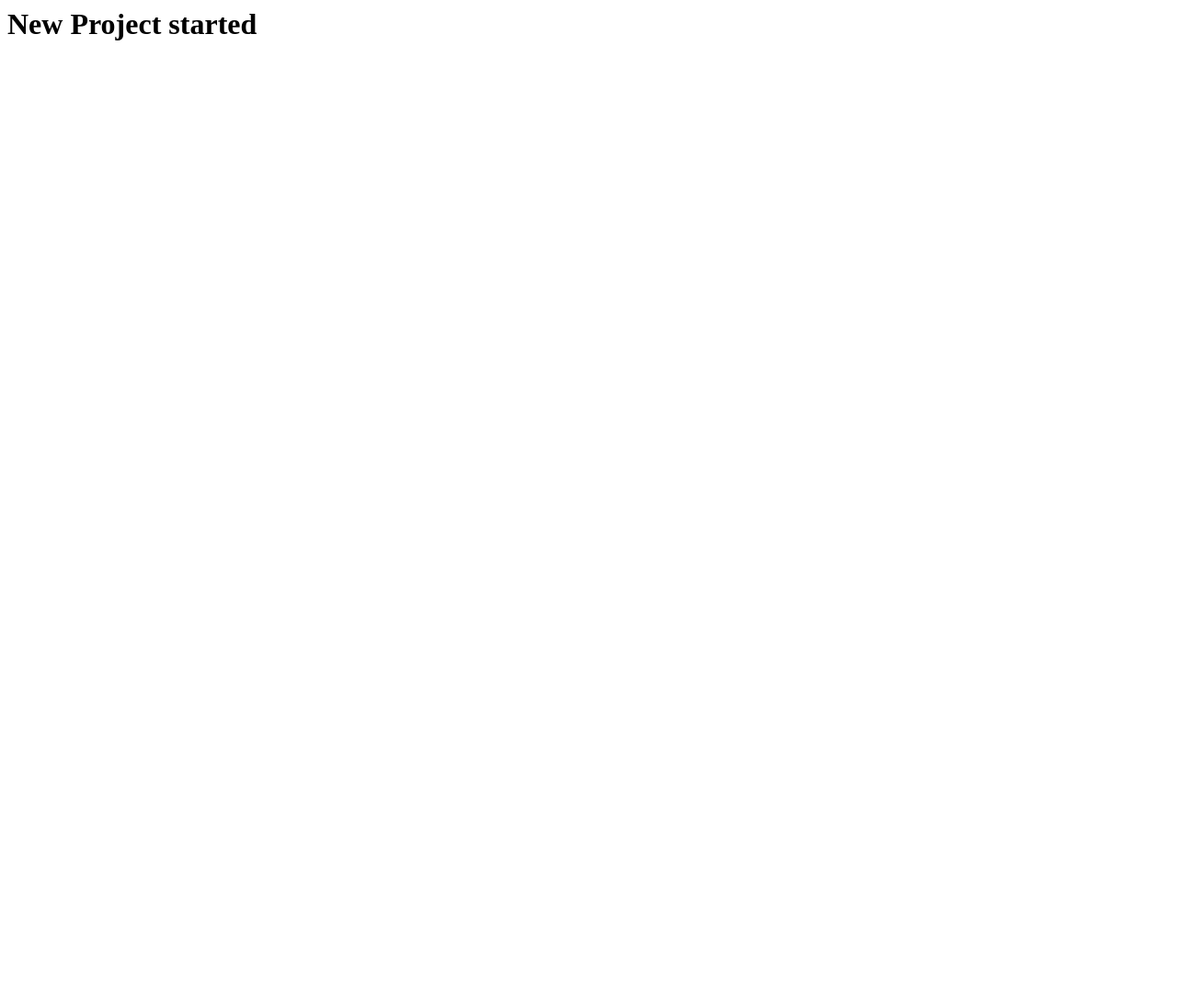
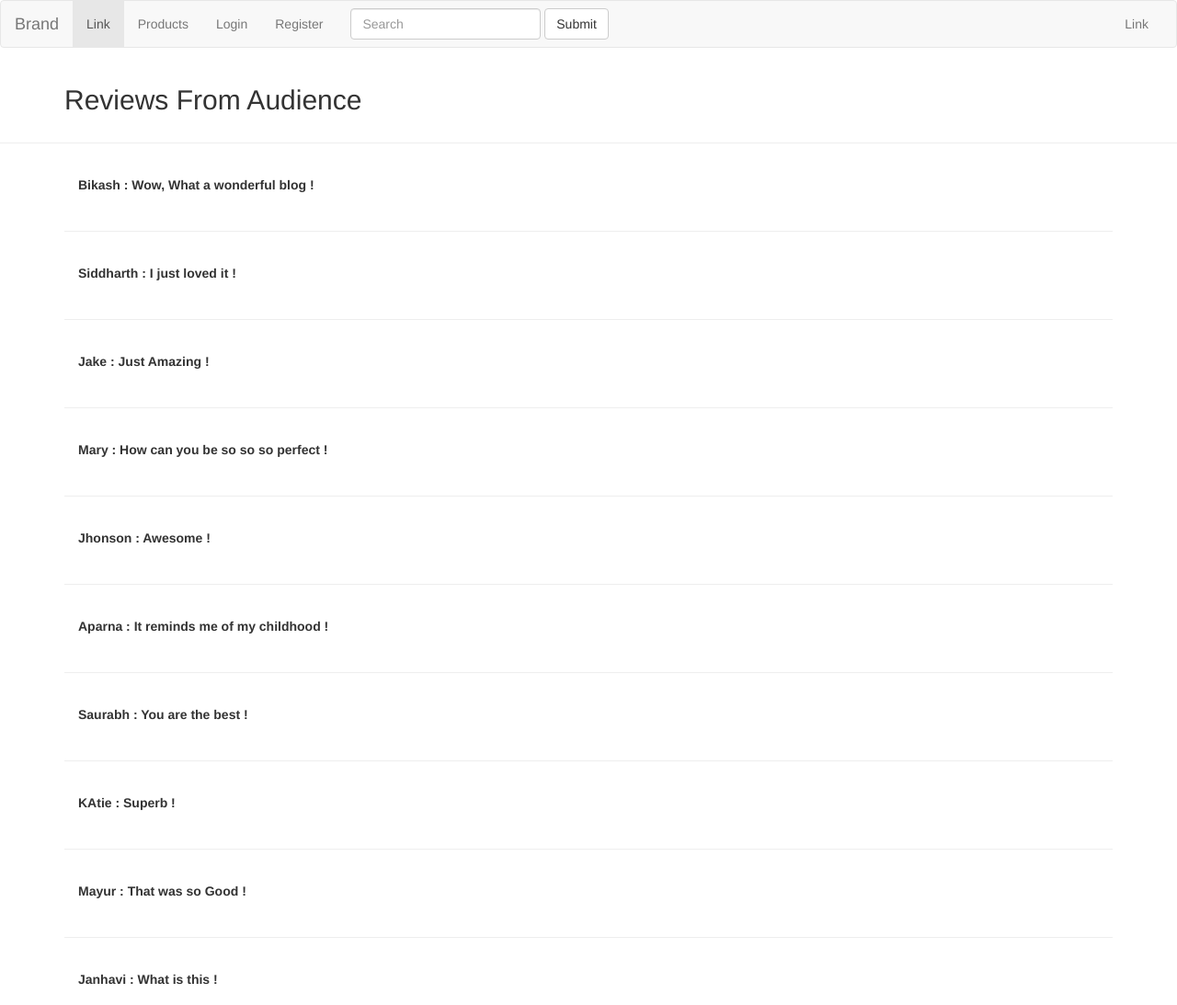
Before and after one commit to kumaranish8888/AngularJS, a website: page index.html in a window 1280 px wide. Shown: the top 1093 px of the page at 92% size. Before the commit the page ends 800 px from the top, so only its background shows below. Drawn offline with nearby package versions, Linux system fonts and the light colour scheme.

Commit message:
Modified and added files

```diff
--- a/app/app.js
+++ b/app/app.js
@@ -1,12 +1,19 @@
 (function(){
 
 
-    angular.module("bitblogger", ["login", "header", "register"]);
+    angular.module("bitblogger", ["login", "header", "register", "comment"]);
 
-    angular.module("bitblogger").config([function(){
+   angular.module("bitblogger").config([function(){
+       console.log("Working");
+   }]);
 
-        console.log("config: Bitblogger");
+    angular.module("bitblogger").controller("mainCtrl", [mainCtrl]);
 
-    }]);
+    function mainCtrl(){
+        var vm =  this;
+
+        vm.headerTemplate = "app/header/header.tpl.html";
+        vm.commentTemplate = "app/comment/comment.tpl.html";
+    }
 
 })();
--- /dev/null
+++ b/app/comment/comment.js
@@ -0,0 +1,10 @@
+(function(){
+
+    angular.module("comment",[]);
+
+    angular.module("comment").config([function(){
+
+        console.log("Comment: Config");
+    }]);
+
+})();
--- /dev/null
+++ b/app/comment/comment.tpl.html
@@ -0,0 +1,9 @@
+<div ng-controller = "commentCtrl as cm">
+    <div class ="container" class="panel-body"><h2>Reviews From Audience</h2></div><hr/>
+
+    <div class="container" ng-repeat = "item in cm.commentItem">
+        <label class="panel-body">  {{item.commenter}} : {{item.commentText}} </label> <hr/>
+
+    </div>
+
+</div>
--- /dev/null
+++ b/app/comment/commentCtrl.js
@@ -0,0 +1,56 @@
+(function(){
+
+    angular.module("comment").controller("commentCtrl", [commentCtrl]);
+
+    function commentCtrl(){
+        var bm = this;
+
+        bm.commentItem =  [
+            {
+                "commenter":"Bikash",
+                "commentText": "Wow, What a wonderful blog !"
+            },
+            {
+                "commenter": "Siddharth",
+                "commentText": "I just loved it !"
+            },
+            {
+                "commenter":"Jake",
+                "commentText": "Just Amazing !"
+            },
+            {
+                "commenter": "Mary",
+                "commentText": "How can you be so so so perfect !"
+            },
+            {
+                "commenter":"Jhonson",
+                "commentText": "Awesome !"
+            },
+            {
+                "commenter": "Aparna",
+                "commentText": "It reminds me of my childhood !"
+            },
+            {
+                "commenter":"Saurabh",
+                "commentText": "You are the best !"
+            },
+            {
+                "commenter": "KAtie",
+                "commentText": "Superb !"
+            },
+            {
+                "commenter": "Mayur",
+                "commentText": "That was so Good !"
+            },
+            {
+                "commenter": "Janhavi",
+                "commentText": "What is this !"
+            },
+            {
+                "commenter": "Viabhav",
+                "commentText": "I want to watch it again n again n again"
+            }
+        ];
+    }
+
+})();
--- /dev/null
+++ b/app/header/header.tpl.html
@@ -0,0 +1,33 @@
+<nav class="navbar navbar-default" ng-controller = "headerCtrl as hc">
+  <div class="container-fluid">
+    <div class="navbar-header">
+      <button type="button" class="navbar-toggle collapsed" data-toggle="collapse" data-target="#bs-example-navbar-collapse-1">
+        <span class="sr-only">Toggle navigation</span>
+        <span class="icon-bar"></span>
+        <span class="icon-bar"></span>
+        <span class="icon-bar"></span>
+      </button>
+      <a class="navbar-brand" href="#">Brand</a>
+    </div>
+
+    <div class="collapse navbar-collapse" id="bs-example-navbar-collapse-1">
+      <ul class="nav navbar-nav">
+        <li class="active"><a href="#">Link <span class="sr-only">(current)</span></a></li>
+        <li ng-repeat = "item in hc.navItem">
+            <a href="#">{{item.name}}</a>
+          </li>
+
+      </ul>
+
+      <form class="navbar-form navbar-left" role="search">
+        <div class="form-group">
+          <input class="form-control" placeholder="Search" type="text">
+        </div>
+        <button type="submit" class="btn btn-default">Submit</button>
+      </form>
+      <ul class="nav navbar-nav navbar-right">
+        <li><a href="#">Link</a></li>
+      </ul>
+    </div>
+  </div>
+</nav>
--- /dev/null
+++ b/app/header/headerCtrl.js
@@ -0,0 +1,28 @@
+(function(){
+
+    angular.module("header").controller("headerCtrl", [headerCtrl]);
+
+    function headerCtrl(){
+        console.log("Controller working properly");
+
+    var nm = this;
+        nm.navItem = [
+            {
+                "name": "Products",
+                "value": "products"
+            },
+            {
+                "name": "Login",
+                "value": "login"
+            },
+            {
+                "name": "Register",
+                "value": "register"
+            }
+        ];
+
+    }
+
+
+
+})();
--- a/index.html
+++ b/index.html
@@ -1,15 +1,24 @@
 <html ng-app = "bitblogger">
 <head>
+    <link rel="stylesheet" href="https://maxcdn.bootstrapcdn.com/bootswatch/3.3.7/darkly/bootstrap.min.css">
     <script src="bower_components/angular/angular.js"></script>
     </head>
 
     <body>
-    <h1>New Project started</h1>
+    <div ng-controller = "mainCtrl as mc">
 
+        <div ng-include = "mc.headerTemplate"></div>
 
+        <div ng-include = "mc.commentTemplate"></div>
+
+        </div>
+
+        <script src="app/app.js"></script>
         <script src="app/header/header.js"></script>
+        <script src="app/header/headerCtrl.js"></script>
+        <script src="app/comment/comment.js"></script>
+        <script src="app/comment/commentCtrl.js"></script>
         <script src="app/login/login.js"></script>
         <script src="app/register/register.js"></script>
-    <script src="app/app.js"></script>
     </body>
 </html>
```
